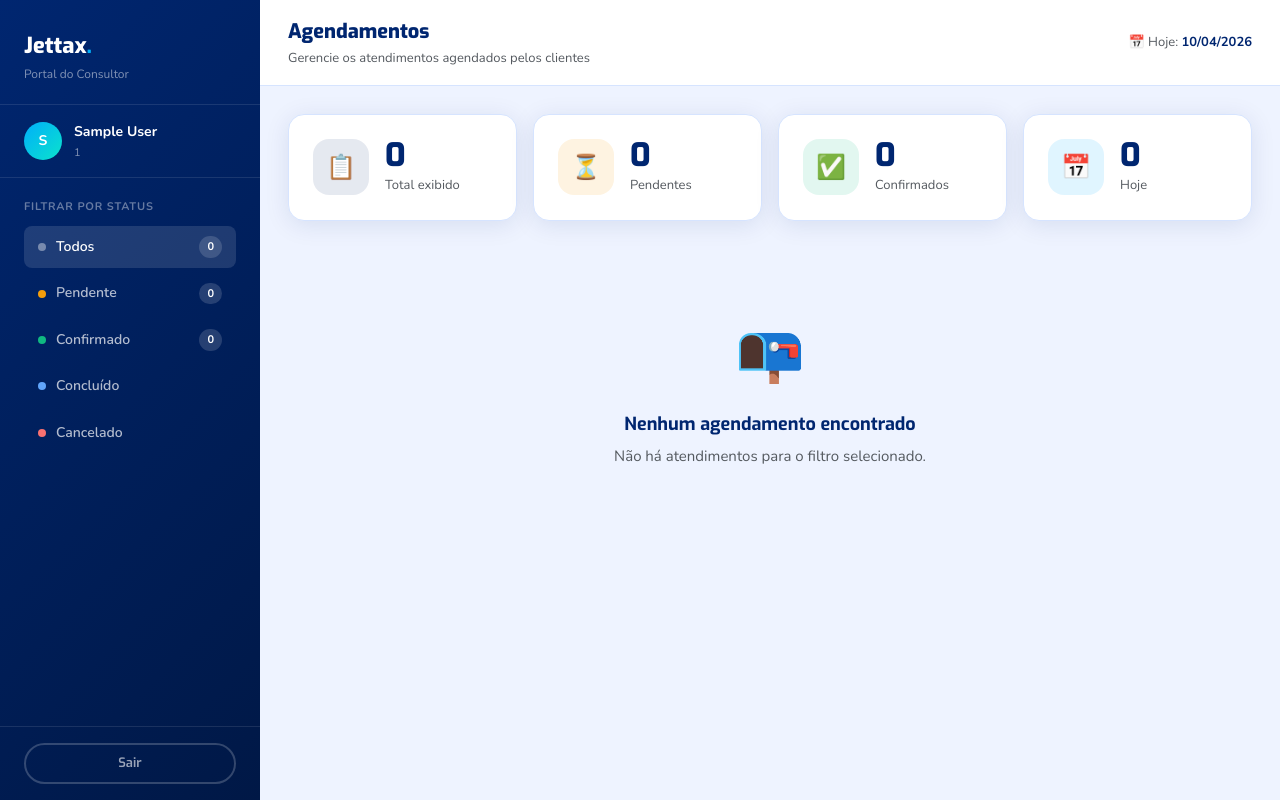
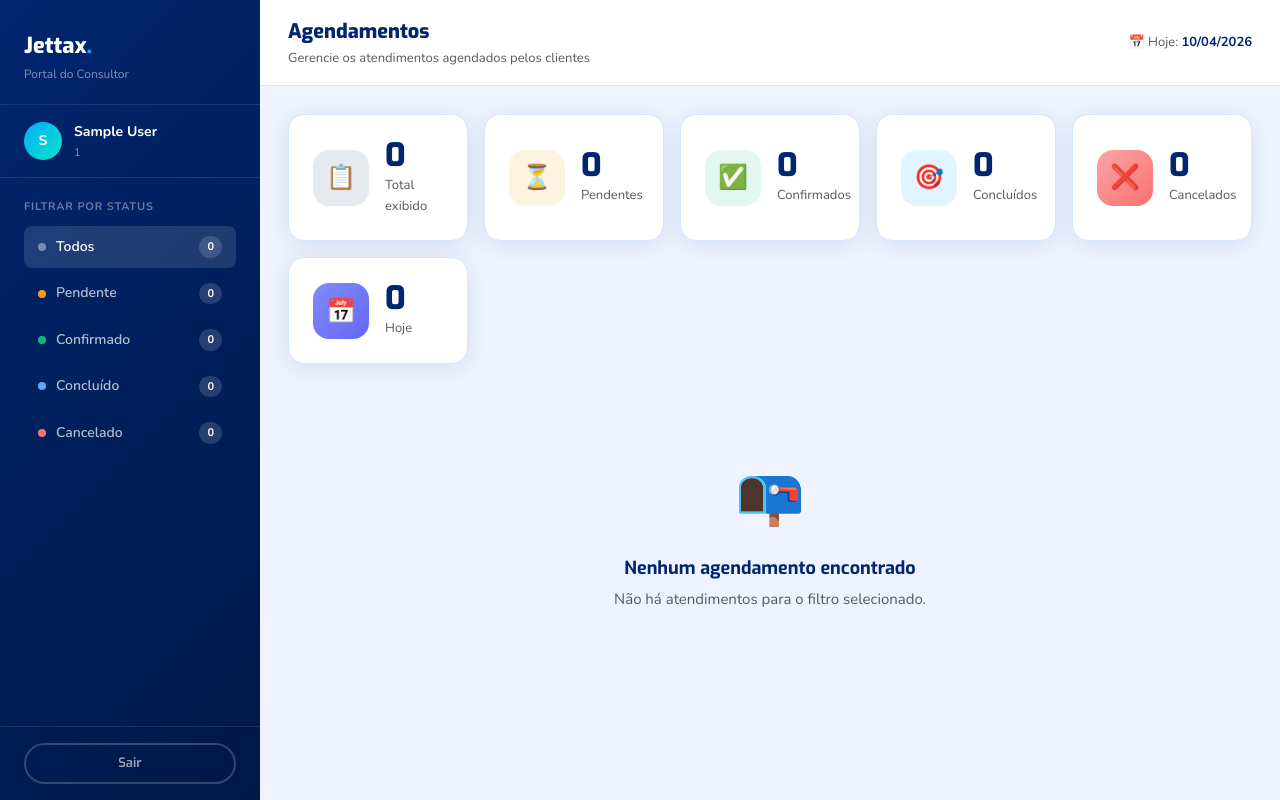
Before and after one commit to pedrowpz/agenda-suporte, a Flask app: page /funcionario/dashboard in a window 1280 px wide. Run offline with Flask 3, Linux system fonts and the light colour scheme; the visitor is signed in with stand-in values (Sample User, id 1); data that the repository does not hold is empty; some libraries are stand-ins or nearby versions.

Commit message:
fix: exibe contagem de concluídos e cancelados no portal do consultor
- Adiciona variáveis concluidos e cancelados no template
- Exibe badge-count na sidebar para Concluído e Cancelado
- Adiciona cards de Concluídos, Cancelados e mantém Hoje na stats strip

Co-Authored-By: Claude Sonnet 4.6 <noreply@anthropic.com>

```diff
--- a/suporte_web/templates/funcionario.html
+++ b/suporte_web/templates/funcionario.html
@@ -276,10 +276,12 @@
 
 {% else %}
 <!-- ══ DASHBOARD ══════════════════════════════════════════════════════════════ -->
-{% set total     = agendamentos | length %}
-{% set pendentes = agendamentos | selectattr('status','eq','Pendente')   | list | length %}
-{% set confirm   = agendamentos | selectattr('status','eq','Confirmado') | list | length %}
-{% set hoje_ags  = agendamentos | selectattr('data','eq',hoje)           | list | length %}
+{% set total      = agendamentos | length %}
+{% set pendentes  = agendamentos | selectattr('status','eq','Pendente')   | list | length %}
+{% set confirm    = agendamentos | selectattr('status','eq','Confirmado') | list | length %}
+{% set concluidos = agendamentos | selectattr('status','eq','Concluído')  | list | length %}
+{% set cancelados = agendamentos | selectattr('status','eq','Cancelado')  | list | length %}
+{% set hoje_ags   = agendamentos | selectattr('data','eq',hoje)           | list | length %}
 
 <div class="mobile-bar">
   <div style="font-family:'Exo',sans-serif;font-weight:800;color:#fff;font-size:18px;">Jettax<span style="color:var(--accent)">.</span></div>
@@ -318,9 +320,11 @@
       </a>
       <a href="/funcionario/dashboard?status=Concluído" class="filter-btn {% if status_filter=='Concluído' %}active{% endif %}">
         <span class="dot dot-concluido"></span> Concluído
+        <span class="badge-count">{{ concluidos }}</span>
       </a>
       <a href="/funcionario/dashboard?status=Cancelado" class="filter-btn {% if status_filter=='Cancelado' %}active{% endif %}">
         <span class="dot dot-cancelado"></span> Cancelado
+        <span class="badge-count">{{ cancelados }}</span>
       </a>
     </div>
 
@@ -343,7 +347,7 @@
 
     <div class="content">
       <!-- Stats strip -->
-      <div class="stats-strip">
+      <div class="stats-strip" style="grid-template-columns:repeat(auto-fill,minmax(160px,1fr));">
         <div class="stat-card">
           <div class="stat-icon navy">📋</div>
           <div class="stat-info"><div class="stat-value">{{ total }}</div><div class="stat-label">Total exibido</div></div>
@@ -357,7 +361,15 @@
           <div class="stat-info"><div class="stat-value">{{ confirm }}</div><div class="stat-label">Confirmados</div></div>
         </div>
         <div class="stat-card">
-          <div class="stat-icon blue">📅</div>
+          <div class="stat-icon blue">🎯</div>
+          <div class="stat-info"><div class="stat-value">{{ concluidos }}</div><div class="stat-label">Concluídos</div></div>
+        </div>
+        <div class="stat-card">
+          <div class="stat-icon" style="background:linear-gradient(135deg,#fca5a5,#f87171);">❌</div>
+          <div class="stat-info"><div class="stat-value">{{ cancelados }}</div><div class="stat-label">Cancelados</div></div>
+        </div>
+        <div class="stat-card">
+          <div class="stat-icon" style="background:linear-gradient(135deg,#818cf8,#6366f1);">📅</div>
           <div class="stat-info"><div class="stat-value">{{ hoje_ags }}</div><div class="stat-label">Hoje</div></div>
         </div>
       </div>
```
